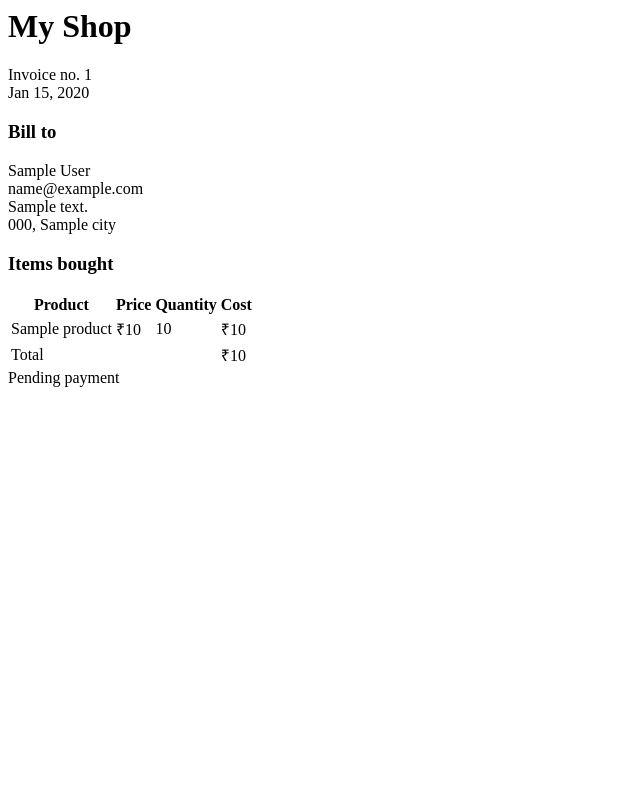
After one commit to bhaskartechie/Online_shop, a Django app: template Orders/templates/orders/order/pdf.html in a window 1280 px wide. The commit adds this page. Shown: the whole page, without its empty margins (0-640 px from the left). Run offline with Django 3.2, Linux system fonts and the light colour scheme; the template is opened without the code that fills it: most values are stand-ins (such as "Sample title", 1, 10 or a date in 2020).

Commit message:
Invoice generation

```diff
--- a/Online_shop/settings.py
+++ b/Online_shop/settings.py
@@ -141,3 +141,4 @@ BRAINTREE_CONF = braintree.Configuration(braintree.Environment.Sandbox,
                                          BRAINTREE_MERCHANT_ID,
                                          BRAINTREE_PUBLIC_KEY,
                                          BRAINTREE_PRIVATE_KEY)
+STATIC_ROOT = os.path.join(BASE_DIR, 'static/')
--- /dev/null
+++ b/Orders/templates/orders/order/pdf.html
@@ -0,0 +1,46 @@
+<html>
+    <body>
+        <h1>My Shop</h1>
+            <p>
+                Invoice no. {{ order.id }}</br>
+                <span class="secondary">
+                {{ order.created|date:"M d, Y" }}
+                </span>
+            </p>
+        <h3>Bill to</h3>
+        <p>
+            {{ order.first_name }} {{ order.last_name }}<br>
+            {{ order.email }}<br>
+            {{ order.address }}<br>
+            {{ order.postal_code }}, {{ order.city }}
+        </p>
+        <h3>Items bought</h3>
+            <table>
+                <thead>
+                    <tr>
+                        <th>Product</th>
+                        <th>Price</th>
+                        <th>Quantity</th>
+                        <th>Cost</th>
+                    </tr>
+                </thead>
+                <tbody>
+                    {% for item in order.items.all %}
+                        <tr class="row{% cycle "1" "2" %}">
+                            <td>{{ item.product.name }}</td>
+                            <td class="num">&#8377;{{ item.price }}</td>
+                            <td class="num">{{ item.quantity }}</td>
+                            <td class="num">&#8377;{{ item.get_cost }}</td>
+                        </tr>
+                    {% endfor %}
+                    <tr class="total">
+                        <td colspan="3">Total</td>
+                        <td class="num">&#8377;{{ order.get_total_cost }}</td>
+                    </tr>
+                </tbody>
+            </table>
+    <span class="{% if order.paid %}paid{% else %}pending{% endif %}">
+        {% if order.paid %}Paid{% else %}Pending payment{% endif %}
+    </span>
+    </body>
+</html>
--- a/Orders/urls.py
+++ b/Orders/urls.py
@@ -5,4 +5,5 @@ app_name = 'Orders'
 urlpatterns = [
     path('create/', views.order_create, name='order_create'),
     path('admin/order/<int:order_id>/', views.admin_order_detail, name='admin_order_detail'),
+    path('admin/order/<int:order_id>/pdf/', views.admin_order_pdf, name='admin_order_pdf'),
 ]
```
Also changed, not shown: Orders/admin.py (+9 -1 lines), Orders/templates/admin/orders/order/detail.html (+4 -4 lines), Orders/views.py (+21 -1 lines), Shop/static/css/pdf.css (line endings or trailing spaces), db.sqlite3, media/products/2020/09/03/cellopen_wXQ7rZn.jpg.
